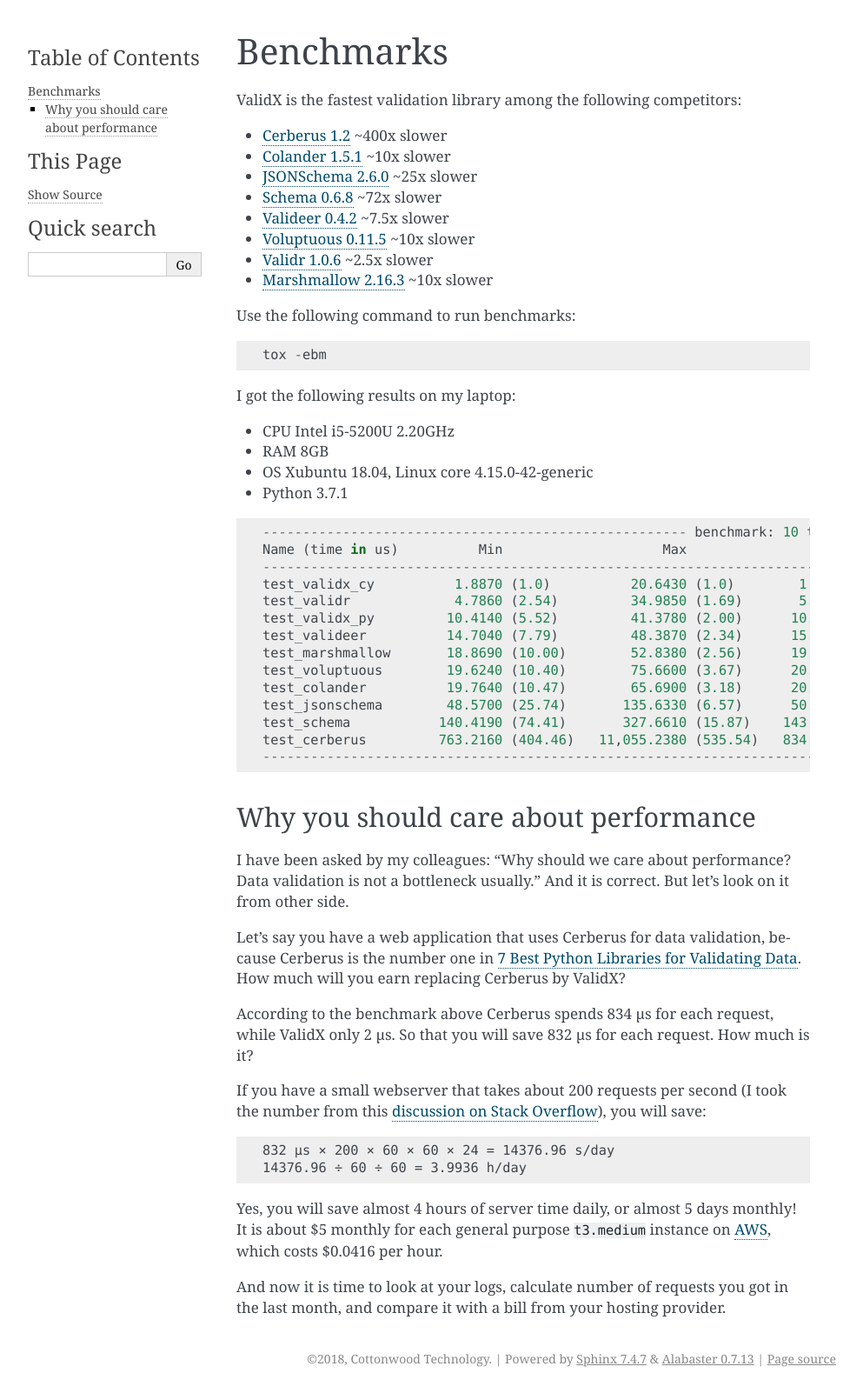
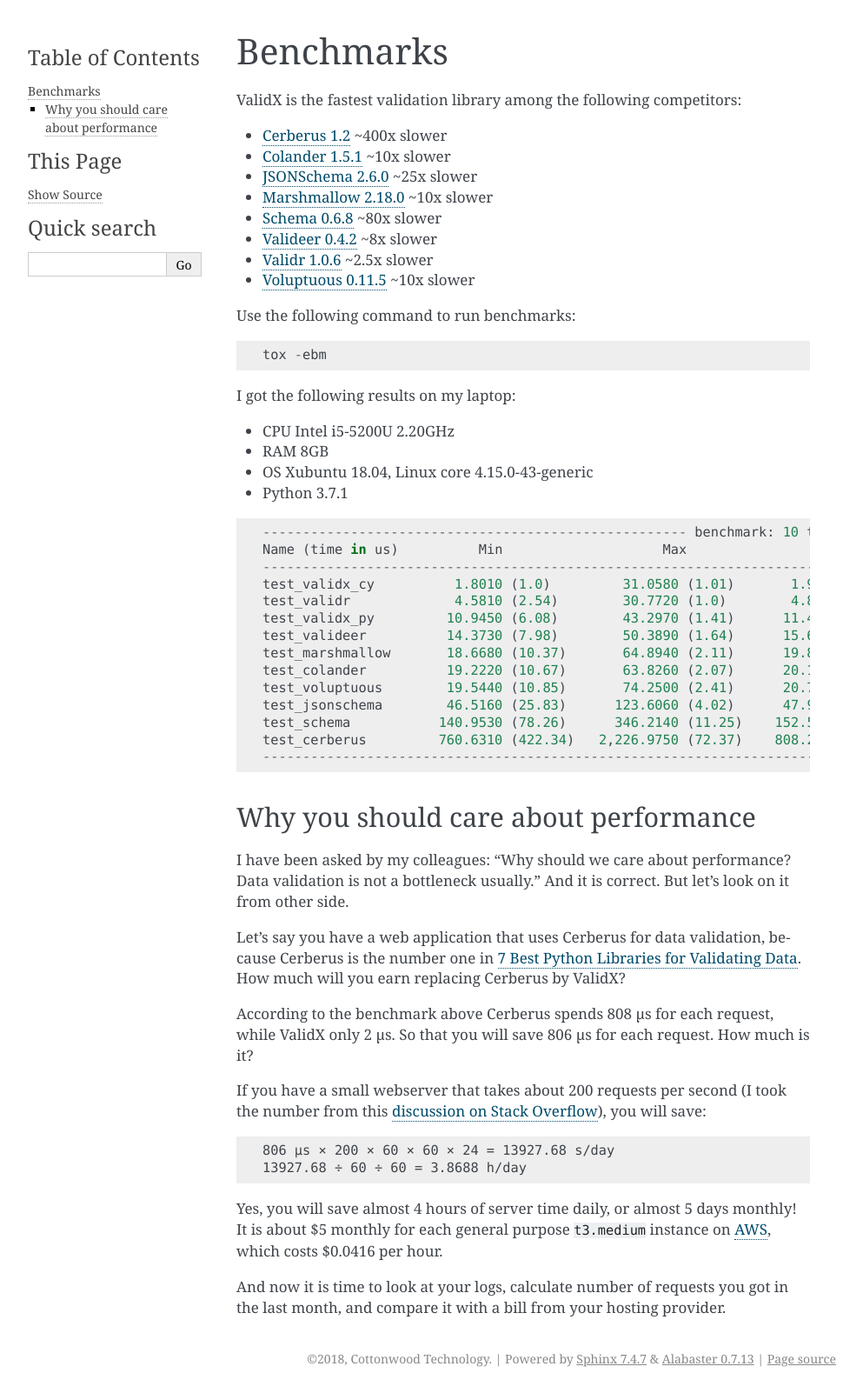
Before and after one commit to Cottonwood-Technology/ValidX, a Sphinx documentation site: the page built from docs/benchmarks.rst, in a window 1280 px wide. Shown: the whole page at 87% size, without its empty margins (148-1141 px from the left). Built offline with Sphinx 7.4.7, drawn with Linux system fonts in a browser that asks for light colours.

Commit message:
Updated benchmarks

```diff
--- a/docs/benchmarks.rst
+++ b/docs/benchmarks.rst
@@ -8,11 +8,11 @@
 *   `Cerberus 1.2 <http://docs.python-cerberus.org/en/stable/>`_ ~400x slower
 *   `Colander 1.5.1 <https://docs.pylonsproject.org/projects/colander/en/latest/>`_ ~10x slower
 *   `JSONSchema 2.6.0 <https://python-jsonschema.readthedocs.io/en/latest/>`_ ~25x slower
-*   `Schema 0.6.8 <https://github.com/keleshev/schema>`_ ~72x slower
-*   `Valideer 0.4.2 <https://github.com/podio/valideer>`_ ~7.5x slower
+*   `Marshmallow 2.18.0 <https://marshmallow.readthedocs.io/en/stable/>`_ ~10x slower
+*   `Schema 0.6.8 <https://github.com/keleshev/schema>`_ ~80x slower
+*   `Valideer 0.4.2 <https://github.com/podio/valideer>`_ ~8x slower
+*   `Validr 1.0.6 <https://github.com/guyskk/validr>`_ ~2.5x slower
 *   `Voluptuous 0.11.5 <http://alecthomas.github.io/voluptuous/docs/_build/html/index.html>`_ ~10x slower
-*   `Validr 1.0.6 <https://github.com/guyskk/validr>`_ ~2.5x slower
-*   `Marshmallow 2.16.3 <https://marshmallow.readthedocs.io/en/stable/>`_ ~10x slower
 
 Use the following command to run benchmarks::
 
@@ -22,7 +22,7 @@
 
 *   CPU Intel i5-5200U 2.20GHz
 *   RAM 8GB
-*   OS Xubuntu 18.04, Linux core 4.15.0-42-generic
+*   OS Xubuntu 18.04, Linux core 4.15.0-43-generic
 *   Python 3.7.1
 
 ::
@@ -30,16 +30,16 @@
     ----------------------------------------------------- benchmark: 10 tests -----------------------------------------------------
     Name (time in us)          Min                    Max                Mean              StdDev            OPS (Kops/s)
     -------------------------------------------------------------------------------------------------------------------------------
-    test_validx_cy          1.8870 (1.0)          20.6430 (1.0)        1.9858 (1.0)        0.3867 (1.0)          503.5804 (1.0)
-    test_validr             4.7860 (2.54)         34.9850 (1.69)       5.2407 (2.64)       1.0678 (2.76)         190.8137 (0.38)
-    test_validx_py         10.4140 (5.52)         41.3780 (2.00)      10.7922 (5.43)       1.1939 (3.09)          92.6595 (0.18)
-    test_valideer          14.7040 (7.79)         48.3870 (2.34)      15.2404 (7.67)       1.3992 (3.62)          65.6152 (0.13)
-    test_marshmallow       18.8690 (10.00)        52.8380 (2.56)      19.8564 (10.00)      1.8984 (4.91)          50.3616 (0.10)
-    test_voluptuous        19.6240 (10.40)        75.6600 (3.67)      20.3108 (10.23)      1.6403 (4.24)          49.2348 (0.10)
-    test_colander          19.7640 (10.47)        65.6900 (3.18)      20.6069 (10.38)      2.3832 (6.16)          48.5274 (0.10)
-    test_jsonschema        48.5700 (25.74)       135.6330 (6.57)      50.7647 (25.56)      6.5271 (16.88)         19.6987 (0.04)
-    test_schema           140.4190 (74.41)       327.6610 (15.87)    143.9490 (72.49)      7.1405 (18.47)          6.9469 (0.01)
-    test_cerberus         763.2160 (404.46)   11,055.2380 (535.54)   834.3364 (420.16)   581.7410 (>1000.0)        1.1986 (0.00)
+    test_validx_cy          1.8010 (1.0)         31.0580 (1.01)       1.9217 (1.0)       0.4642 (1.0)          520.3821 (1.0)
+    test_validr             4.5810 (2.54)        30.7720 (1.0)        4.8280 (2.51)      0.9594 (2.07)         207.1235 (0.40)
+    test_validx_py         10.9450 (6.08)        43.2970 (1.41)      11.4764 (5.97)      1.4594 (3.14)          87.1353 (0.17)
+    test_valideer          14.3730 (7.98)        50.3890 (1.64)      15.6638 (8.15)      1.8038 (3.89)          63.8415 (0.12)
+    test_marshmallow       18.6680 (10.37)       64.8940 (2.11)      19.8704 (10.34)     3.1400 (6.76)          50.3261 (0.10)
+    test_colander          19.2220 (10.67)       63.8260 (2.07)      20.1110 (10.47)     2.5595 (5.51)          49.7240 (0.10)
+    test_voluptuous        19.5440 (10.85)       74.2500 (2.41)      20.7694 (10.81)     2.2002 (4.74)          48.1477 (0.09)
+    test_jsonschema        46.5160 (25.83)      123.6060 (4.02)      47.9933 (24.97)     4.2259 (9.10)          20.8362 (0.04)
+    test_schema           140.9530 (78.26)      346.2140 (11.25)    152.5474 (79.38)    26.5019 (57.10)          6.5553 (0.01)
+    test_cerberus         760.6310 (422.34)   2,226.9750 (72.37)    808.2582 (420.60)   90.4889 (194.95)         1.2372 (0.00)
     -------------------------------------------------------------------------------------------------------------------------------
 
 
@@ -56,17 +56,17 @@
 because Cerberus is the number one in `7 Best Python Libraries for Validating Data`_.
 How much will you earn replacing Cerberus by ValidX?
 
-According to the benchmark above Cerberus spends 834 μs for each request,
+According to the benchmark above Cerberus spends 808 μs for each request,
 while ValidX only 2 μs.
-So that you will save 832 μs for each request.
+So that you will save 806 μs for each request.
 How much is it?
 
 If you have a small webserver that takes about 200 requests per second
 (I took the number from this `discussion on Stack Overflow`_),
 you will save::
 
-    832 μs × 200 × 60 × 60 × 24 = 14376.96 s/day
-    14376.96 ÷ 60 ÷ 60 = 3.9936 h/day
+    806 μs × 200 × 60 × 60 × 24 = 13927.68 s/day
+    13927.68 ÷ 60 ÷ 60 = 3.8688 h/day
 
 Yes,
 you will save almost 4 hours of server time daily,
```
